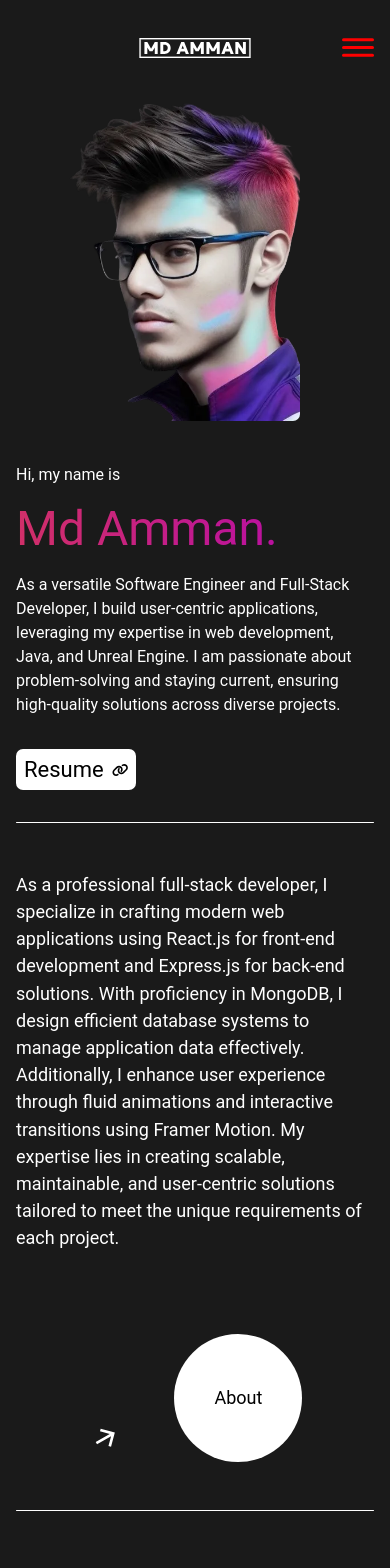
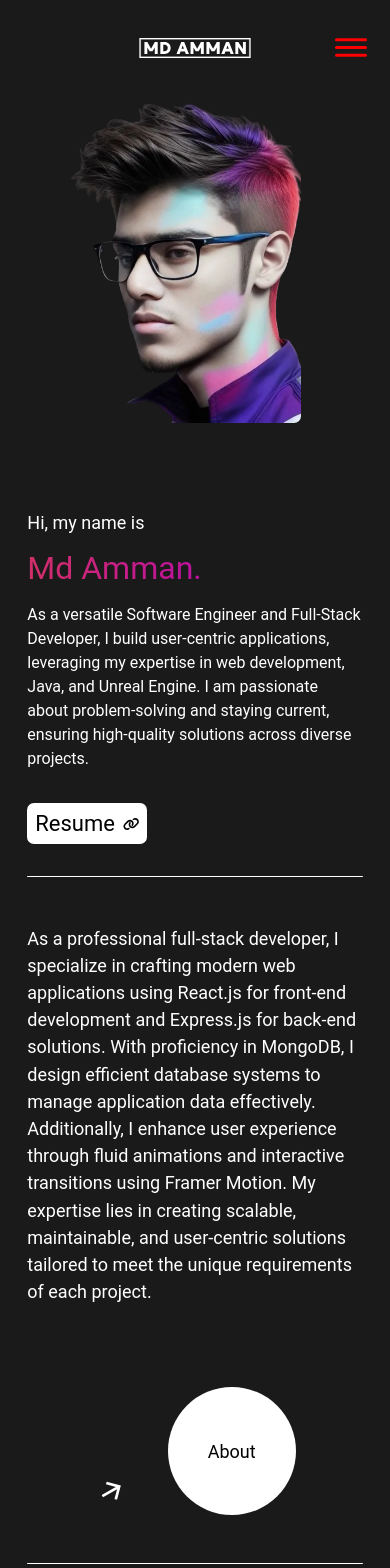
Before and after one commit to krazio-01/Portfolio, a React (Vite) app: page / in a window 390 px wide. Shown: the top 1568 px of the page. Built offline with nearby package versions, Linux system fonts and the light colour scheme.

Commit message:
Improved Responsivenes

```diff
--- a/src/components/Footer/footer.css
+++ b/src/components/Footer/footer.css
@@ -1,20 +1,21 @@
 .footer-main {
     position: relative;
-    margin: 0 7rem;
+    margin-inline: clamp(1rem, 10vw, 7rem);
 }
 
 .footer-content {
     height: 100%;
 }
 
-.footer-content .foo-info {
-    padding: 3rem 3rem 11rem 3rem;
+.foo-info {
+    margin-bottom: 7rem;
 }
 
 .foo-info .foo-info-head {
     display: flex;
     justify-content: space-between;
     align-items: center;
+    gap: 3rem;
     margin-bottom: 7rem;
 }
 
@@ -26,6 +27,7 @@
 .foo-contact-btn {
     display: flex;
     justify-content: space-between;
+    min-width: fit-content;
     width: 20%;
 }
 
@@ -103,14 +105,6 @@
 
 /* responsive css */
 @media screen and (max-width: 768px) {
-    .footer-main {
-        margin: 0 1.5rem;
-    }
-
-    .footer-content .foo-info {
-        padding: 3rem 3rem 8rem 3rem;
-    }
-
     .foo-head-inside div:first-child {
         font-size: var(--fz-heading-lg);
     }
@@ -124,15 +118,7 @@
     }
 }
 
-@media screen and (max-width: 480px) {
-    .footer-main {
-        margin: 0 1rem;
-    }
-
-    .footer-content .foo-info {
-        padding: 3rem;
-    }
-
+@media screen and (max-width: 600px) {
     .footer-main .foo-line {
         margin-bottom: 2rem;
     }
@@ -142,14 +128,9 @@
         margin-bottom: 3rem;
     }
 
-    .foo-head-inside {
-        position: relative;
-        right: 10%;
-    }
-
     .foo-contact-btn {
         margin: 2rem 0;
-        width: 70%;
+        width: 60%;
     }
 
     .foo-info-head .circular-btn {
--- a/src/components/Navbar/navbar.css
+++ b/src/components/Navbar/navbar.css
@@ -4,7 +4,7 @@
     align-items: center;
     justify-content: space-between;
     height: var(--nav-height);
-    padding: 0 7rem;
+    padding-inline: clamp(1rem, 6vw, 7rem);
     width: 100%;
 }
 
@@ -207,17 +207,7 @@
 }
 
 /* ---------media queries--------- */
-@media (max-width: 1024px) {
-    .nav {
-        padding: 0 5rem;
-    }
-}
-
 @media (max-width: 768px) {
-    .nav {
-        padding: 0 3rem;
-    }
-
     .nav-items {
         display: none !important;
     }
@@ -237,10 +227,6 @@
 }
 
 @media (max-width: 480px) {
-    .nav {
-        padding: 0 1em;
-    }
-
     .mobile-nav .mobile-nav-menu {
         width: 70%;
     }
--- a/src/components/card/card.css
+++ b/src/components/card/card.css
@@ -193,7 +193,7 @@
     }
 }
 
-@media screen and (max-width: 480px) {
+@media screen and (max-width: 600px) {
     .card-count {
         display: none;
     }
--- a/src/layout.css
+++ b/src/layout.css
@@ -5,23 +5,5 @@
 
 .content-wrapper {
     min-height: calc(100svh - var(--nav-height));
-    margin: 0 10rem;
+    margin-inline: clamp(1rem, 7vw, 10rem);
 }
-
-@media (max-width: 1024px) {
-    .content-wrapper {
-        margin: 0 5rem;
-    }
-}
-
-@media (max-width: 768px) {
-    .content-wrapper {
-        margin: 0 3rem;
-    }
-}
-
-@media (max-width: 480px) {
-    .content-wrapper {
-        margin: 0 1rem;
-    }
-}
--- a/src/pages/About/about.css
+++ b/src/pages/About/about.css
@@ -113,7 +113,7 @@
     }
 }
 
-@media screen and (max-width: 480px) {
+@media screen and (max-width: 600px) {
     .bio,
     .skills,
     .experiance {
--- a/src/pages/Contact/Contact.jsx
+++ b/src/pages/Contact/Contact.jsx
@@ -1,6 +1,7 @@
-import { useRef, useState } from "react";
+import { useRef } from "react";
 import CircularButton from "../../components/circularButton/CircularButton";
 import AnimatedWrapper from "../../components/animatedWrapper/AnimatedWrapper";
+import { toast } from "sonner";
 import "./contact.css";
 
 const primaryLinks = [
@@ -32,22 +33,29 @@ const Contact = () => {
     const formRef = useRef(null);
 
     const sendEmail = async (e) => {
-        //     e.preventDefault();
+        e.preventDefault();
 
-        //     try {
-        //         setLoading(true);
-        //         await emailjs.sendForm(
-        //             import.meta.env.VITE_APP_SERVICE_ID,
-        //             import.meta.env.VITE_APP_TEMPLATE_ID,
-        //             formRef.current,
-        //             {
-        //                 publicKey: import.meta.env.VITE_APP_PUBLIC_ID,
-        //             }
-        //         );
-        //         console.log("SUCCESS!");
-        //     } catch (error) {
-        //         console.log("FAILED...", error);
-        //     }
+        try {
+            const formData = new FormData(e.target);
+
+            formData.append("access_key", import.meta.env.VITE_APP_WEB3FORMS_PUBLIC_KEY);
+
+            const object = Object.fromEntries(formData);
+            const json = JSON.stringify(object);
+
+            const res = await fetch("https://api.web3forms.com/submit", {
+                method: "POST",
+                headers: {
+                    "Content-Type": "application/json",
+                    Accept: "application/json",
+                },
+                body: json,
+            }).then((res) => res.json());
+
+            if (res.ok) toast("Email sent successfully!");
+        } catch (error) {
+            toast("Failed to send email");
+        }
     };
 
     return (
@@ -95,15 +103,20 @@ const Contact = () => {
                         <h3>Feel free to reach out</h3>
                         <div className="contact-input-container">
                             <label>WHat's your name</label>
-                            <input type="text" placeholder="John Doe" />
+                            <input type="text" placeholder="John Doe" name="name" required />
                         </div>
                         <div className="contact-input-container">
                             <label>What's your email</label>
-                            <input type="email" placeholder="johnD@example.com" name="from_name" />
+                            <input
+                                type="email"
+                                placeholder="johnD@example.com"
+                                name="email"
+                                required
+                            />
                         </div>
                         <div className="contact-input-container">
                             <label>Your message</label>
-                            <textarea placeholder="Hi Amman ..." name="message"></textarea>
+                            <textarea placeholder="Hi Amman ..." name="message" required></textarea>
                         </div>
                     </AnimatedWrapper>
                     <AnimatedWrapper
--- a/src/pages/Contact/contact.css
+++ b/src/pages/Contact/contact.css
@@ -78,6 +78,7 @@
     display: flex;
     flex-direction: row !important;
     justify-content: space-between;
+    min-width: fit-content;
     width: 30%;
 }
 
@@ -87,7 +88,7 @@
     }
 }
 
-@media screen and (max-width: 480px) {
+@media screen and (max-width: 600px) {
     .contact-main {
         flex-direction: column;
         justify-content: space-between;
--- a/src/pages/Home/home.css
+++ b/src/pages/Home/home.css
@@ -2,11 +2,11 @@
     display: flex;
     align-items: center;
     justify-content: space-between;
-    min-height: 100%;
+    min-height: calc(100svh - var(--nav-height));
 }
 
 .home-main .home-img {
-    width: 420px;
+    width: min(400px, 75%);
     margin-bottom: 2.5rem;
     user-select: none;
     pointer-events: none;
@@ -21,7 +21,7 @@
 }
 
 .home-main .home-content {
-    max-width: 600px;
+    width: 50%;
 }
 
 .home-content .home-title {
@@ -33,12 +33,12 @@
 }
 
 .home-content .home-title span:first-child {
-    font-size: var(--fz-lg);
+    font-size: clamp(var(--fz-md), 5vw, var(--fz-lg));
     margin-bottom: 1rem;
 }
 
 .home-content .home-title span:last-child {
-    font-size: var(--fz-heading-xl);
+    font-size: clamp(var(--fz-heading), 6.5vw, var(--fz-heading-xl));
     background: linear-gradient(90deg, var(--red), var(--purple));
     background-size: 200%;
     background-clip: text;
@@ -57,7 +57,7 @@
 }
 
 .home-content .home-description p {
-    font-size: var(--fz-md);
+    font-size: clamp(var(--fz-md), 1vw, var(--fz-lg));
     line-height: 1.5rem;
     margin-bottom: 2rem;
 }
@@ -89,12 +89,13 @@
     align-items: center;
     justify-content: space-between;
     min-height: 70svh;
+    gap: 3rem;
     margin: 5rem 0;
 }
 
 .home-basic-info-inside {
     max-width: 70%;
-    font-size: var(--fz-xl);
+    font-size: clamp(var(--fz-lg), 1vw, var(--fz-xl));
     line-height: 2rem;
 }
 
@@ -102,6 +103,8 @@
     display: flex;
     align-items: stretch;
     justify-content: space-between;
+    min-width: fit-content;
+    flex-shrink: 0;
     width: 17%;
 }
 
@@ -125,77 +128,17 @@
 }
 
 /* Media Queries */
-@media screen and (max-width: 1024px) {
-    .home-main .home-img {
-        width: 400px;
-    }
-
-    .home-main .home-content {
-        max-width: 400px;
-    }
-
-    .home-content .home-title span:last-child {
-        font-size: 64px;
-    }
-}
-
-@media screen and (max-width: 768px) {
-    .home-main .home-img {
-        width: 350px;
-    }
-
-    .home-main .home-content {
-        max-width: 300px;
-    }
-
-    .home-content .home-title span:first-child {
-        font-size: var(--fz-md);
-        margin-bottom: 1rem;
-    }
-
-    .home-content .home-title span:last-child {
-        font-size: 48px;
-    }
-
-    .home-content .home-description p {
-        font-size: var(--fz-md);
-    }
-
-    .home-basic-info-inside {
-        max-width: 60%;
-        font-size: var(--fz-lg);
-    }
-
-    .home-basic-info-btn {
-        width: 28%;
-    }
-}
-
-@media screen and (max-width: 480px) {
+@media screen and (max-width: 600px) {
     .home-hero {
         flex-direction: column-reverse;
     }
 
     .home-main .home-img {
-        width: 250px;
         margin-right: 2.5rem;
     }
 
     .home-main .home-content {
-        max-width: 100%;
-    }
-
-    .home-content .home-title span:first-child {
-        font-size: var(--fz-md);
-        margin-bottom: 1rem;
-    }
-
-    .home-content .home-title span:last-child {
-        font-size: var(--fz-heading-lg);
-    }
-
-    .home-content .home-description p {
-        font-size: var(--fz-md);
+        width: 100%;
     }
 
     .home-basic-info {
@@ -206,7 +149,6 @@
 
     .home-basic-info-inside {
         min-width: 100%;
-        font-size: var(--fz-lg);
         line-height: 1.7rem;
         margin-bottom: 2rem;
     }
```
